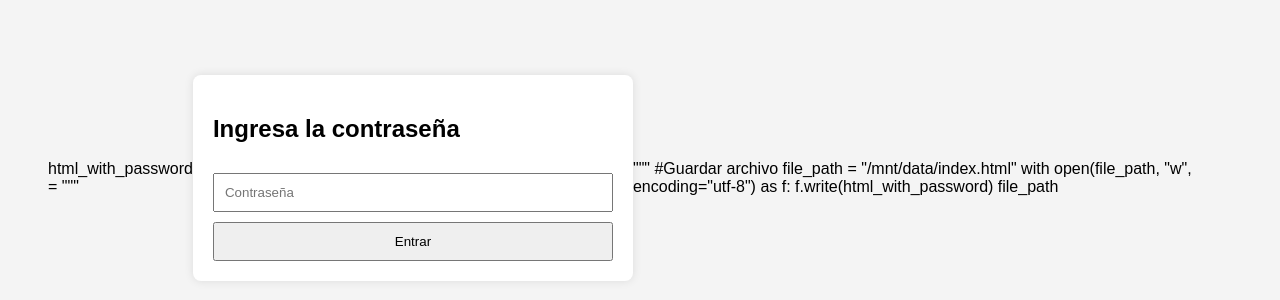
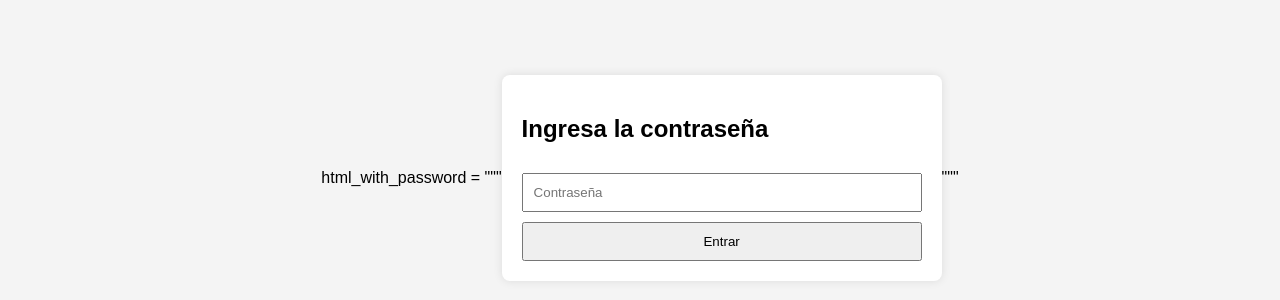
Before and after one commit to Luna7orl/luna, a plain HTML site: page index.html in a window 1280 px wide. Shown: the part 270-570 px from the top of the page. Drawn offline with Linux system fonts and the light colour scheme.

Commit message:
Update index.html
2.2

```diff
--- a/index.html
+++ b/index.html
@@ -68,10 +68,3 @@ html_with_password = """<!DOCTYPE html>
 </body>
 </html>
 """
-
-#Guardar archivo
-file_path = "/mnt/data/index.html"
-with open(file_path, "w", encoding="utf-8") as f:
-    f.write(html_with_password)
-
-file_path
```
